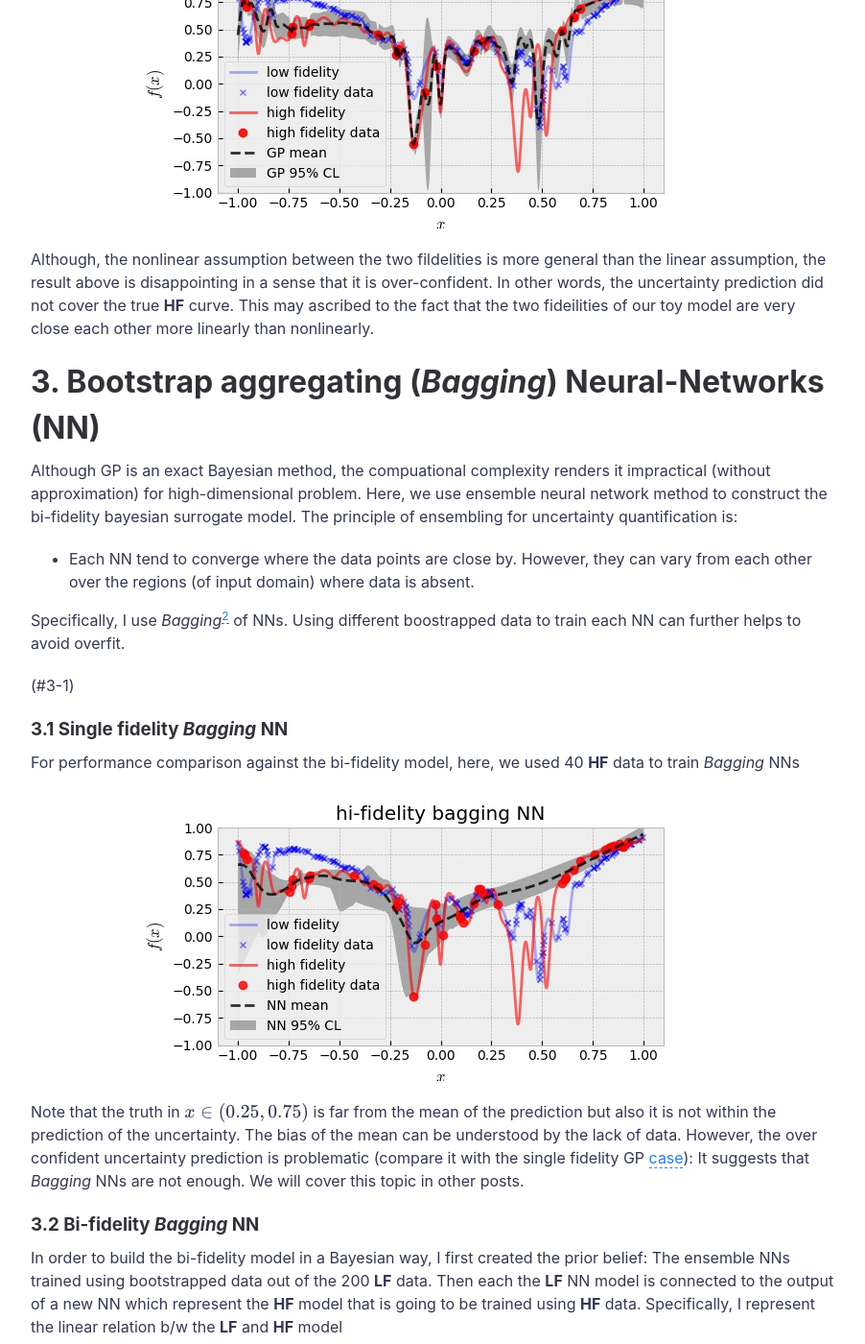
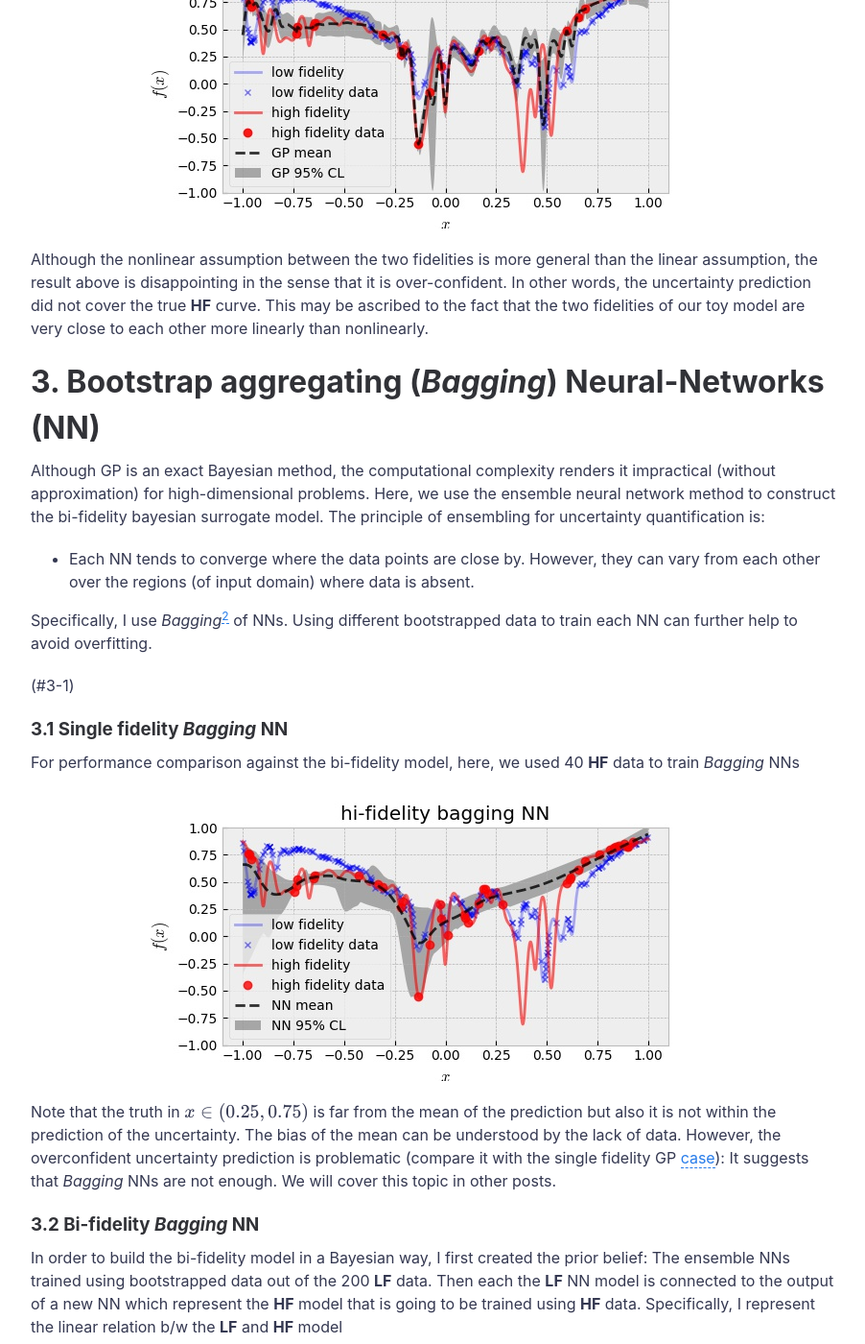
Before and after one commit to kilean20/kilean20.github.io, a Jekyll site: the page built from _posts/2021-09-23-bifidel_GPvsNN.md, in a window 1280 px wide and 1400 px high, scrolled down 3096 px. Shown: the whole window at 96% size, without its empty margins (188-1090 px from the left). Built offline with Jekyll 4.4.1, drawn with Linux system fonts in a browser that asks for light colours; formulas are drawn with MathJax 3; a script that is not in the unit is left out; comment, search, counter and statistics services are not loaded; some of the changed text lies outside the part shown.

Commit message:
Update 2021-09-23-bifidel_GPvsNN.md

```diff
--- a/_posts/2021-09-23-bifidel_GPvsNN.md
+++ b/_posts/2021-09-23-bifidel_GPvsNN.md
@@ -10,11 +10,11 @@ summary: Experiment with the Bi-fidelity method on a toy model using (Bayesian)
 
 
 # Problem statement
-The cost of acquiring enough **high-fidelity (HF)** data from the heavy simulations or experiments can be daunting. When much cheaper but less accurate **low-fidelity (LF)** data is available, multi-fidelity modeling <sup>[1](https://mlatcl.github.io/mlphysical/lectures/05-02-multifidelity.html)</sup> methods augment the limited **HF** data with cheaply-obtained **LF** approximations.
+The cost of acquiring enough **high-fidelity (HF)** data from heavy simulations or experiments can be daunting. When much cheaper but less accurate **low-fidelity (LF)** data is available, multi-fidelity modeling <sup>[1](https://mlatcl.github.io/mlphysical/lectures/05-02-multifidelity.html)</sup> methods augment the limited **HF** data with cheaply-obtained **LF** approximations.
 
-The Bayesian paradigm provides a coherent approach for specifying sophisticated hierarchical models: The **HF** data (*evidence*) update the *posterior* (our target) model conditioned on the *prior* model (*belief*) that is constructed from **LF** data. In this post, I demonstrate Bi-fidelity modeling performance on a toy model using Bayesian Neural-Network ensemble and compare it with the Gaussian Process.
+The Bayesian paradigm provides a coherent approach for specifying sophisticated hierarchical models: The **HF** data (*evidence*) update the *posterior* (our target) model conditioned on the *prior* model (*belief*) that is constructed from **LF** data. In this post, I demonstrate Bi-fidelity modeling performance on a toy model using a Bayesian Neural-Network ensemble and compare it with the Gaussian Process.
 
-In addition, Bayesian paradigm propagates uncertaintyies between fideilities. This is very useful information for surrogate model based decision making.
+In addition, the Bayesian paradigm propagates uncertainties between fidelities. This is very useful information for surrogate-model-based decision-making.
 
 
 
@@ -26,12 +26,12 @@ $$ y = A x^2 - B \exp{ \left(\sum_i^n c_i \cos (w_i x-b_i)\right)} $$
 
 where the parameters are arbitrarily chosen such that the **HF** and **LF** are slightly different as shown below:
 <p align="center">
-  <img src="https://kilean20.github.io/assets/img/bifidel_GPvsNN/toymodel.jpg" />
+  <img src="https://kilean20.github.io/assets/img/bifidel_GPvsNN/toymodel.jpg" />
 </p>
 [comment]: <> (![]({{ "assets/img/bifidel_GPvsNN/toymodel.jpg" | absolute_url }}))
 
 
-Throughout this post, we consider a scenario that the cost of **LF** data acquisition is less than one-tenth of the cost of the **HF** data acquisition. For example, the cost of acquiring 40 high-fidelity data is more expensive than the cost of acquiring 20 high-fidelity data and 200 low-fidelity data. In this regard, the data shown in the plot are randomly chosen 200 points for **LF** and 20 for **HF**. Note that all the data points are noiselss, i.e., they are well aligned with the ground truth toy model. Therefore, we expect that a good surrogate model to well capture the model uncertainty ([*epistemic*](https://link.springer.com/article/10.1007/s10994-021-05946-3) uncertainty) not the data uncertainty (i.e., *risk* or [*aleatoric*](https://link.springer.com/article/10.1007/s10994-021-05946-3) uncertainty).
+Throughout this post, we consider a scenario that the cost of **LF** data acquisition is less than one-tenth of the cost of the **HF** data acquisition. For example, the cost of acquiring 40 high-fidelity data is more expensive than the cost of acquiring 20 high-fidelity data and 200 low-fidelity data. In this regard, the data shown in the plot are randomly chosen 200 points for **LF** and 20 for **HF**. Note that all the data points are noiseless, i.e., they are well aligned with the ground truth toy model. Therefore, we expect that a good surrogate model to well capture the model uncertainty ([*epistemic*](https://link.springer.com/article/10.1007/s10994-021-05946-3) uncertainty) not the data uncertainty (i.e., *risk* or [*aleatoric*](https://link.springer.com/article/10.1007/s10994-021-05946-3) uncertainty).
 
 
 # 2. Gaussian Process (GP)
@@ -40,12 +40,12 @@ Throughout this post, we consider a scenario that the cost of **LF** data acquis
 
 ### 2.1 Single Fidelity GP(#2.1-single-fidelity)
 
-Here, single fidelity GP is trained on the **HF** data. To be fair, I used 40 **HF** data ( which is more expensive than 20 **HF** data and 200 **LF** data by assumption ) to train GP. The [RBF kernel](https://en.wikipedia.org/wiki/Radial_basis_function_kernel) is assumed and it's hyper parameters are optimized for maximum likelihood of data. Following plot shows the result.
+Here, single fidelity GP is trained on the **HF** data. To be fair, I used 40 **HF** data ( which is more expensive than 20 **HF** data and 200 **LF** data by assumption ) to train GP. The [RBF kernel](https://en.wikipedia.org/wiki/Radial_basis_function_kernel) is assumed and its hyperparameters are optimized for maximum likelihood of data. The following plot shows the result.
 <p align="center">
-  <img src="https://kilean20.github.io/assets/img/bifidel_GPvsNN/high-fidelity-GP.jpg" />
+  <img src="https://kilean20.github.io/assets/img/bifidel_GPvsNN/high-fidelity-GP.jpg" />
 </p>
 
-Observe that where the data points are few, GP predicts large uncertainty (. Note also that the **HF** ground truth is well within the GP predicted undertainty.
+Observe that where the data points are few, GP predicts large uncertainty (. Note also that the **HF** ground truth is well within the GP predicted uncertainty.
 
 
 ### 2.2 Linear bi-fidelity GP
@@ -58,7 +58,7 @@ $$
 
 where $f_{\text{err}}(x)$ and $f_L(x)$ are assumed to be independent GP and $\rho$ is a scalar scaling factor. This can be a good approach when $f_H(x)$ depends linearly on $f_L(x)$.  Using 20 **HF** and 200 **LF** data, the linear bi-fidelity GP resulted in:
 <p align="center">
-  <img src="https://kilean20.github.io/assets/img/bifidel_GPvsNN/linear-bi-fidelity-GP.jpg" />
+  <img src="https://kilean20.github.io/assets/img/bifidel_GPvsNN/linear-bi-fidelity-GP.jpg" />
 </p>
 
 
@@ -73,20 +73,20 @@ $$
 This approach is called deep GP in analogous with deep neural network. Again, using 20 **HF** and 200 **LF** data, the nonlinear bi-fidelity GP resulted in:
 
 <p align="center">
-  <img src="https://kilean20.github.io/assets/img/bifidel_GPvsNN/nonlinear-bi-fidelity-GP.jpg" />
+  <img src="https://kilean20.github.io/assets/img/bifidel_GPvsNN/nonlinear-bi-fidelity-GP.jpg" />
 </p>
 
-Although, the nonlinear assumption between the two fildelities is more general than the linear assumption, the result above is disappointing in a sense that it is over-confident. In other words, the uncertainty prediction did not cover the true **HF** curve. This may ascribed to the fact that the two fideilities of our toy model are very close each other more linearly than nonlinearly.
+Although the nonlinear assumption between the two fidelities is more general than the linear assumption, the result above is disappointing in the sense that it is over-confident. In other words, the uncertainty prediction did not cover the true **HF** curve. This may be ascribed to the fact that the two fidelities of our toy model are very close to each other more linearly than nonlinearly.
 
 
 # 3. Bootstrap aggregating (*Bagging*) Neural-Networks (NN)
 
-Although GP is an exact Bayesian method, the compuational complexity renders it impractical (without approximation) for high-dimensional problem. Here, we use ensemble neural network method to construct the bi-fidelity bayesian surrogate model.
+Although GP is an exact Bayesian method, the computational complexity renders it impractical (without approximation) for high-dimensional problems. Here, we use the ensemble neural network method to construct the bi-fidelity bayesian surrogate model.
 The principle of ensembling for uncertainty quantification is:
 
-* Each NN tend to converge where the data points are close by. However, they can vary from each other over the regions (of input domain) where data is absent.
+* Each NN tends to converge where the data points are close by. However, they can vary from each other over the regions (of input domain) where data is absent.
 
-Specifically, I use *Bagging*<sup>[2](https://www.stat.berkeley.edu/~breiman/bagging.pdf)</sup> of NNs. Using different boostrapped data to train each NN can further helps to avoid overfit.
+Specifically, I use *Bagging*<sup>[2](https://www.stat.berkeley.edu/~breiman/bagging.pdf)</sup> of NNs. Using different bootstrapped data to train each NN can further help to avoid overfitting.
 
 
 (#3-1)
@@ -94,10 +94,10 @@ Specifically, I use *Bagging*<sup>[2](https://www.stat.berkeley.edu/~breiman/bag
 
 For performance comparison against the bi-fidelity model, here, we used 40 **HF** data to train *Bagging* NNs
 <p align="center">
-  <img src="https://kilean20.github.io/assets/img/bifidel_GPvsNN/high-fidelity-baggingNN.jpg" />
+  <img src="https://kilean20.github.io/assets/img/bifidel_GPvsNN/high-fidelity-baggingNN.jpg" />
 </p>
 
-Note that the truth in $x\in(0.25,0.75)$ is far from the mean of the prediction but also it is not within the prediction of the uncertainty. The bias of the mean can be understood by the lack of data. However, the over confident uncertainty prediction is problematic (compare it with the single fidelity GP [case](#2.1-single-fidelity)): It suggests that *Bagging* NNs are not enough. We will cover this topic in other posts.
+Note that the truth in $x\in(0.25,0.75)$ is far from the mean of the prediction but also it is not within the prediction of the uncertainty. The bias of the mean can be understood by the lack of data. However, the overconfident uncertainty prediction is problematic (compare it with the single fidelity GP [case](#2.1-single-fidelity)): It suggests that *Bagging* NNs are not enough. We will cover this topic in other posts.
 
 
 ### 3.2 Bi-fidelity *Bagging* NN
@@ -112,31 +112,31 @@ using the following structure.
 
 
 <p align="center">
-  <img src="https://kilean20.github.io/assets/img/bifidel_GPvsNN/BiFidel_BaggingNN.png" />
+  <img src="https://kilean20.github.io/assets/img/bifidel_GPvsNN/BiFidel_BaggingNN.png" />
 </p>
 
 
-Note that this way, the NNs on the right predicts the **HF** target function conditional to the **LF** surrogate model. By ensembling them, we are constructing the prior probability from **LF** *Bagging* NNs and the conditional probability from **HF** *Bagging* NNs
+Note that this way, the NNs on the right predict the **HF** target function conditional to the **LF** surrogate model. By ensembling them, we are constructing the prior probability from **LF** *Bagging* NNs and the conditional probability from **HF** *Bagging* NNs
 
-The following is the plot of **LF** surrogate model trained using 200 **LF** data.
+The following is the plot of the **LF** surrogate model trained using 200 **LF** data.
 
 <p align="center">
-  <img src="https://kilean20.github.io/assets/img/bifidel_GPvsNN/low-fidelity-baggingNN.jpg" />
+  <img src="https://kilean20.github.io/assets/img/bifidel_GPvsNN/low-fidelity-baggingNN.jpg" />
 </p>
 
 
 Once, I built the prior, I used the 20 **HF** data to train the **HF** surrogate model. The following plot is the result.
 
 <p align="center">
-  <img src="https://kilean20.github.io/assets/img/bifidel_GPvsNN/linear-bi-fidelity-baggingNN.jpg" />
+  <img src="https://kilean20.github.io/assets/img/bifidel_GPvsNN/linear-bi-fidelity-baggingNN.jpg" />
 </p>
 
-Observe that the prediction is better than the single fidelity [result](#3-1). Again, the bias of the mean in $x\in(0.25,0.75)$ can be understood by the lack of **HF** data. And again, the uncertainty prediction does not cover the groud truth of the **HF** target function. This result suggests again that *Bagging* NNs are not enough for uncertainty quantification for this problem. We will cover this topic in other posts.
+Observe that the prediction is better than the single fidelity [result](#3-1). Again, the bias of the mean in $x\in(0.25,0.75)$ can be understood by the lack of **HF** data. And again, the uncertainty prediction does not cover the ground truth of the **HF** target function. This result suggests again that *Bagging* NNs are not enough for uncertainty quantification for this problem. We will cover this topic in other posts.
 
 
 # 4. Conclusion
 
-I constructed the bi-fidelity model using *Bagging* NNs in a Bayesian way and compared it with the bi-fidelity gaussian process. I experimented them on a regression problem over a toy model and observed that the bi-fidelity model prediction outperform the single fidelity model. I also find that naive application of *Bagging* NN is not enough for *epistemic* uncertainty quantification in this toy model where the target function consists of high frequency spectrum. I suspect that the problem is due to the freuqency bias of NN. I will cover this problem in a separate post.
+I constructed the bi-fidelity model using *Bagging* NNs in a Bayesian way and compared it with the bi-fidelity gaussian process. I experimented with them on a regression problem over a toy model and observed that the bi-fidelity model prediction outperform the single fidelity model. I also find that the naive application of *Bagging* NN is not enough for *epistemic* uncertainty quantification in this toy model where the target function has high-frequency content. I suspect that the problem is due to the frequency bias of NN. I will cover this problem in a separate post.
 
 
 *Thank you, please contact me to leave any comments or questions*
@@ -144,7 +144,7 @@ I constructed the bi-fidelity model using *Bagging* NNs in a Bayesian way and co
 
 # References
 
-  1. [Multifidelity Modelling](https://mlatcl.github.io/mlphysical/lectures/05-02-multifidelity.html)
-  2. [Bagging](https://www.stat.berkeley.edu/~breiman/bagging.pdf)
-* 3. [Dropout as a Bayesian Approximation: Representing Model Uncertainty in Deep Learning](https://arxiv.org/pdf/1506.02142.pdf): arguments that dropout (at test time) in NNs has a connection to gaussian processes and motivates its usage as a bayesian method
-* 4. [Risk versus Uncertainty in Deep Learning: Bayes, Bootstrap and the Dangers of Dropout](http://bayesiandeeplearning.org/2016/papers/BDL_4.pdf): motivates that dropout with fixed $p$ estimates risk and not uncertainty
+  1. [Multifidelity Modelling](https://mlatcl.github.io/mlphysical/lectures/05-02-multifidelity.html)
+  2. [Bagging](https://www.stat.berkeley.edu/~breiman/bagging.pdf)
+  3. [Dropout as a Bayesian Approximation: Representing Model Uncertainty in Deep Learning](https://arxiv.org/pdf/1506.02142.pdf): arguments that dropout (at test time) in NNs has a connection to Gaussian processes and motivates its usage as a bayesian method
+  4. [Risk versus Uncertainty in Deep Learning: Bayes, Bootstrap and the Dangers of Dropout](http://bayesiandeeplearning.org/2016/papers/BDL_4.pdf): motivates that dropout with fixed $p$ estimates risk and not uncertainty
```
